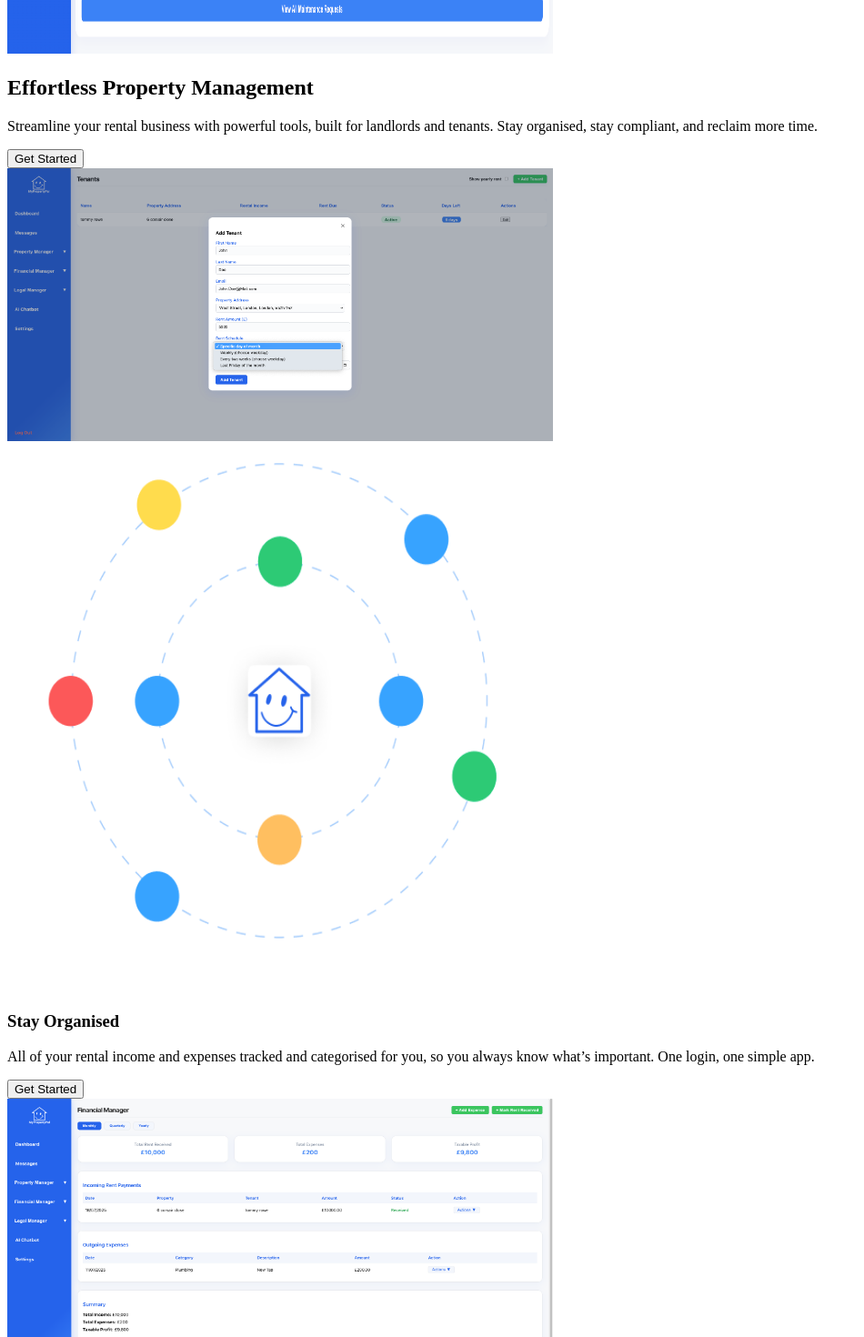
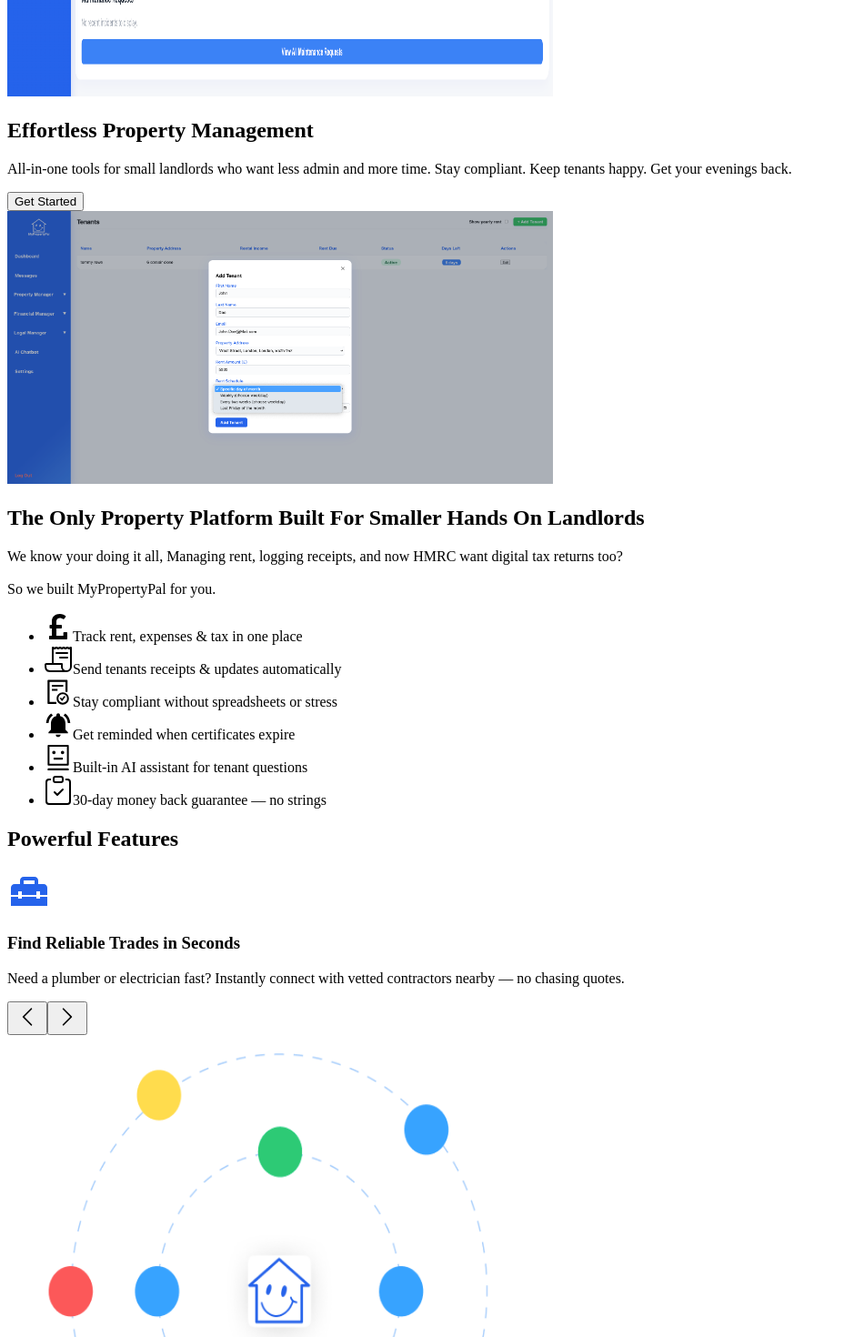
Before and after one commit to rubberduckies12/MyPropertyPal, a Next.js app in the folder marketing_site/: page / in a window 1280 px wide. Shown: the part 960-2430 px from the top of the page at 91% size, without its empty margins (0-950 px from the left). Built offline with nearby package versions, Linux system fonts and the light colour scheme.

Commit message:
landing updates

```diff
--- a/marketing_site/src/pages/home/home.jsx
+++ b/marketing_site/src/pages/home/home.jsx
@@ -3,15 +3,16 @@
 import MobileHeader from "../../components/mobile/mobileHeader";
 import Footer from "../../components/desktop/desktopFooter";
 import { MdOutlineNotificationsActive, MdGavel, MdHomeRepairService, MdPeople, MdOutlineManageAccounts } from "react-icons/md";
-import { HiOutlineDocument, HiOutlineChatBubbleLeftRight, HiOutlineWrenchScrewdriver, HiOutlineBolt } from "react-icons/hi2";
+import { HiOutlineDocument, HiOutlineChatBubbleLeftRight, HiOutlineWrenchScrewdriver, HiOutlineBolt, HiChevronLeft, HiChevronRight } from "react-icons/hi2";
 import { PiRobotLight } from "react-icons/pi";
-import { FaRegMoneyBillAlt } from "react-icons/fa";
+import { FaRegMoneyBillAlt, FaPoundSign } from "react-icons/fa";
 import { TbReportMoney } from "react-icons/tb";
-import { BsStars } from "react-icons/bs";
-import { BsHourglassSplit } from "react-icons/bs";
+import { BsStars, BsHourglassSplit, BsClipboardCheck } from "react-icons/bs";
 import Image from "next/image";
 import { useState, useEffect, useRef } from "react";
-import { HiChevronLeft, HiChevronRight } from "react-icons/hi2";
+import { AiOutlineFileDone, AiOutlineRobot } from "react-icons/ai";
+import { MdNotificationsActive } from "react-icons/md";
+import { IoReceiptOutline } from "react-icons/io5";
 
 const brand = "#2563eb";
 
@@ -52,57 +53,52 @@
     },
 ];
 
-// Example features for the slider, now with React Icons
+// All icons as functions for consistency
 const featureSlides = [
   {
-        title: "Tenant Messages",
-        description: "Communicate directly and securely with your tenants in one place.",
-        icon: <HiOutlineChatBubbleLeftRight size={48} color={brand} />,
+    title: "Tenant Chat, Without the Chaos",
+    description: "No more WhatsApps, emails or calls — message tenants securely and keep a record of everything in one place.",
+    icon: () => <HiOutlineChatBubbleLeftRight size={48} color={brand} />,
   },
   {
-        title: "Compliance Tracking",
-        description: "Track and manage all your compliance requirements with ease.",
-        icon: <MdGavel size={48} color={brand} />,
+    title: "Never Miss a Legal Deadline",
+    description: "Track gas safety, EPCs, and all compliance in one dashboard — with automatic alerts and reminders.",
+    icon: () => <MdGavel size={48} color={brand} />,
   },
   {
-        title: "Find Home Improvement Professionals",
-        description: "Easily connect with trusted tradespeople for any property job.",
-        icon: <MdHomeRepairService size={48} color={brand} />,
+    title: "Find Reliable Trades in Seconds",
+    description: "Need a plumber or electrician fast? Instantly connect with vetted contractors nearby — no chasing quotes.",
+    icon: () => <MdHomeRepairService size={48} color={brand} />,
   },
   {
-        title: "Tenant Management",
-        description: "Organise, track, and manage all your tenants from one dashboard.",
-        icon: <MdPeople size={48} color={brand} />,
+    title: "Tenant Records Made Simple",
+    description: "View tenancy agreements, rent status, and documents — all linked to the right tenant, automatically.",
+    icon: () => <MdPeople size={48} color={brand} />,
   },
   {
-        title: "Property Management",
-        description: "All your properties, documents, and tasks managed in one place.",
-        icon: <MdOutlineManageAccounts size={48} color={brand} />,
+    title: "One Dashboard for Everything",
+    description: "Track your entire portfolio, from rent collection to documents — no more spreadsheets or folder hunting.",
+    icon: () => <MdOutlineManageAccounts size={48} color={brand} />,
   },
   {
-        title: "Automated Rent Collection",
-        description: "Collect rent automatically with flexible, variable payment options.",
-        icon: <FaRegMoneyBillAlt size={48} color={brand} />,
+    title: "Handle Repairs Without Headaches",
+    description: "Tenants log issues, you update progress in a click. Everyone stays informed, no extra calls.",
+    icon: () => <HiOutlineWrenchScrewdriver size={48} color={brand} />,
   },
   {
-        title: "Maintenance Requests Tracking",
-        description: "Dedicated tools for tenants to submit and track maintenance requests.",
-        icon: <HiOutlineWrenchScrewdriver size={48} color={brand} />,
+    title: "AI Assistant, Always On",
+    description: "Instant help with any task — from rent queries to compliance questions. Your personal property sidekick.",
+    icon: () => <PiRobotLight size={48} color={brand} />,
   },
   {
-        title: "AI Support",
-        description: "Get instant answers and support with our built-in AI assistant.",
-        icon: <PiRobotLight size={48} color={brand} />,
+    title: "Snap Receipts, Done.",
+    description: "Log expenses instantly. Our AI auto-categorises and stores them — ready for tax season.",
+    icon: () => <HiOutlineBolt size={48} color={brand} />,
   },
   {
-        title: "AI Powered Expense Logging (BETA)",
-        description: "Log and categorise expenses automatically using AI (Beta).",
-        icon: <HiOutlineBolt size={48} color={brand} />,
-    },
-    {
-        title: "HMRC Compliant Tax Automation",
-        description: "Automate your tax calculations and submissions, fully HMRC compliant.",
-        icon: <TbReportMoney size={48} color={brand} />,
+    title: "Stress-Free Tax Submissions",
+    description: "Your rent, expenses and receipts — automatically formatted for HMRC’s MTD requirements.",
+    icon: () => <TbReportMoney size={48} color={brand} />,
   },
 ];
 
@@ -113,7 +109,7 @@
     const prev = () => setCurrent((c) => (c === 0 ? featureSlides.length - 1 : c - 1));
     const next = () => setCurrent((c) => (c === featureSlides.length - 1 ? 0 : c + 1));
 
-    // Auto-advance every 4 seconds
+    // Auto-advance every 3 seconds
     useEffect(() => {
         intervalRef.current = setInterval(() => {
             setCurrent((c) => (c === featureSlides.length - 1 ? 0 : c + 1));
@@ -135,7 +131,7 @@
             <h2 className="text-2xl font-bold text-center mb-8">Powerful Features</h2>
             <div className="relative w-full flex flex-col items-center">
                 <div className="bg-white rounded-2xl shadow-lg p-10 w-full flex flex-col items-center transition-all duration-300">
-                    <div className="mb-4">{featureSlides[current].icon}</div>
+                    <div className="mb-4">{featureSlides[current].icon()}</div>
                     <h3 className="text-xl font-bold mb-2 text-[#2563eb] text-center">{featureSlides[current].title}</h3>
                     <p className="text-gray-700 text-center">{featureSlides[current].description}</p>
                 </div>
@@ -209,6 +205,9 @@
                     <h1 className="text-2xl md:text-5xl font-extrabold mb-4 md:mb-6 text-[#2563eb] leading-tight">
                         Win Back your Time <br className="hidden md:block" />with MyPropertyPal
                     </h1>
+                    <h2 className="text-lg md:text-2xl font-semibold mb-2 text-[#2563eb] tracking-tight leading-snug" style={{ letterSpacing: "-0.5px" }}>
+  Manage your rentals in <span className="bg-yellow-100 px-2 rounded">minutes</span> not hours
+</h2>
                     <p className="text-base md:text-lg text-gray-700 mb-6 md:mb-8">
                         30-Day Money Back Guarantee. No Questions Asked.
                     </p>
@@ -242,9 +241,7 @@
                         <span className="bg-yellow-100 px-2 rounded">Management</span>
                     </h2>
                     <p className="text-gray-700 mb-6 text-center md:text-left">
-                        Streamline your rental business with powerful tools, built for
-                        landlords and tenants. Stay organised, stay compliant, and reclaim
-                        more time.
+                        All-in-one tools for small landlords who want less admin and more time. Stay compliant. Keep tenants happy. Get your evenings back.
                     </p>
                     <button
                         className="border-2 border-[#2563eb] text-[#2563eb] font-semibold rounded-lg px-8 py-3 hover:bg-[#2563eb] hover:text-white transition w-full md:w-auto text-center"
@@ -253,11 +250,10 @@
                         Get Started
                     </button>
                 </div>
-                {/* Feature Section 1 image box (2) */}
                 <div className="flex justify-center">
                     <div className="w-full max-w-md h-64 bg-blue-100 rounded-2xl flex items-center justify-center overflow-hidden">
                         <Image
-                            src="/add-tenants.png" // <-- updated to your dashboard preview
+                            src="/add-tenants.png"
                             alt="Add Tenants Preview"
                             width={600}
                             height={300}
@@ -268,6 +264,45 @@
                 </div>
             </section>
 
+            {/* Everything Your Tenants Need, In One Place */}
+            <section className="bg-[#2563eb] py-20 px-6 text-white text-center">
+                <h2 className="text-3xl font-bold mb-4">
+                    The Only Property Platform Built For Smaller Hands On Landlords
+                </h2>
+                <p className="max-w-2xl mx-auto text-lg">
+                    We know your doing it all, Managing rent, logging receipts, and now HMRC want digital tax returns too?
+                    <br /><br />So we built MyPropertyPal for you.
+                </p>
+                <ul className="grid grid-cols-1 sm:grid-cols-2 gap-4 max-w-2xl mx-auto mt-6 mb-2">
+                    <li className="flex flex-col items-center text-white">
+                        <FaPoundSign size={32} className="mb-2" />
+                        <span className="text-base font-medium text-center">Track rent, expenses & tax in one place</span>
+                    </li>
+                    <li className="flex flex-col items-center text-white">
+                        <IoReceiptOutline size={32} className="mb-2" />
+                        <span className="text-base font-medium text-center">Send tenants receipts & updates automatically</span>
+                    </li>
+                    <li className="flex flex-col items-center text-white">
+                        <AiOutlineFileDone size={32} className="mb-2" />
+                        <span className="text-base font-medium text-center">Stay compliant without spreadsheets or stress</span>
+                    </li>
+                    <li className="flex flex-col items-center text-white">
+                        <MdNotificationsActive size={32} className="mb-2" />
+                        <span className="text-base font-medium text-center">Get reminded when certificates expire</span>
+                    </li>
+                    <li className="flex flex-col items-center text-white">
+                        <AiOutlineRobot size={32} className="mb-2" />
+                        <span className="text-base font-medium text-center">Built-in AI assistant for tenant questions</span>
+                    </li>
+                    <li className="flex flex-col items-center text-white">
+                        <BsClipboardCheck size={32} className="mb-2" />
+                        <span className="text-base font-medium text-center">30-day money back guarantee — no strings</span>
+                    </li>
+                </ul>
+            </section>
+
+            {/* Powerful Features section */}
+            <FeaturesSlider />
 
             {/* Stay Organised Section - graph left, text right */}
             <section className="max-w-7xl mx-auto grid md:grid-cols-2 gap-12 items-center px-6 py-20">
@@ -278,7 +313,6 @@
                         alt="Stay Organised Graphic"
                         width={600}
                         height={600}
-                        //className="rounded-xl shadow"
                         priority={false}
                     />
                 </div>
@@ -286,8 +320,9 @@
                 <div className="flex flex-col items-center md:items-start text-center md:text-left w-full">
                     <h3 className="text-2xl font-bold mb-4">Stay Organised</h3>
                     <p className="text-gray-700 mb-6 max-w-xl">
-                        All of your rental income and expenses tracked and categorised for you,
-                        so you always know what’s important. One login, one simple app.
+                        Never lose track of a payment or receipt again.
+                        All your rental income, expenses, and tax records, automatically categorised, beautifully presented,
+                        and always up to date. One login. One place. Zero spreadsheets.
                     </p>
                     <button
                         className="border-2 border-[#2563eb] text-[#2563eb] font-semibold rounded-lg px-8 py-3 hover:bg-[#2563eb] hover:text-white transition w-full md:w-auto text-center"
@@ -303,7 +338,7 @@
                 <div className="flex justify-center order-2 md:order-1">
                     <div className="w-full max-w-md h-64 bg-blue-100 rounded-2xl flex items-center justify-center overflow-hidden">
                         <Image
-                        src="/finances.png" // <-- updated to your dashboard preview
+                            src="/finances.png"
                             alt="Finances Preview"
                             width={600}
                             height={300}
@@ -314,12 +349,12 @@
                 </div>
                 <div className="order-1 md:order-2 flex flex-col items-center md:items-start text-center md:text-left w-full">
                     <h2 className="text-3xl font-bold mb-4">
-                    Stay Compliant {" "}
+                        Stay Compliant{" "}
                         <span className="bg-yellow-100 px-2 rounded">Effortlessly</span>
                     </h2>
                     <p className="text-gray-700 mb-6">
-                    Whether you’re managing a single property or a whole portfolio, we’re
-                    here to support you every step. MyPropertyPal is always by your side.
+                        From gas saftey to EPC, never miss a deadline. We'll track your legal obligations and remind You
+                        before anything is due. So you stay compliant without stress.
                     </p>
                     <button
                         className="border-2 border-[#2563eb] text-[#2563eb] font-semibold rounded-lg px-8 py-3 hover:bg-[#2563eb] hover:text-white transition w-full md:w-auto text-center"
@@ -327,7 +362,7 @@
                     >
                         Get Started
                     </button>
-            </div> {/* <-- Add this line to close the div */}
+                </div>
             </section>
 
             {/* Pricing Table */}
@@ -336,8 +371,9 @@
                     Choose Your Plan
                 </h2>
                 <p className="text-center text-gray-700 mb-12">
-                    Whether you want to manage your first buy to let, or your seventh HMO or
-                    hundreds! We have a plan for you.
+                    Whether you're renting out your first flat or juggling a handful of properties,
+                    MyPropertyPal is built with you in mind. <br /><br />
+                    <span className="font-semibold">Start simple. Grow with confidence.</span>
                 </p>
                 {/* Billing toggle */}
                 <div className="flex justify-center mb-8">
@@ -419,19 +455,15 @@
                 </div>
             </section>
 
-            {/* Blue CTA Section */}
-            <section className="bg-[#2563eb] py-20 px-6 text-white text-center">
-                <h2 className="text-3xl font-bold mb-4">
-                    Everything Your Tenants Need, In One Place
+            {/* Bottom blue guarantee section */}
+            <section className="bg-[#2563eb] py-16 px-6 text-white text-center">
+    <h2 className="text-2xl md:text-3xl font-bold mb-4">
+        Built for landlords. Backed by a 30-day money-back guarantee.
     </h2>
-                <p className="max-w-2xl mx-auto text-lg">
-                    From maintenance requests to messages, our tenant portal gives your renters
-                    a simple, secure way to manage their rental experience, No emails. No confusion.
-                    Just a better way to communicate.
+    <p className="max-w-xl mx-auto text-lg">
+        Try MyPropertyPal with no risk — cancel anytime, no questions asked.
     </p>
 </section>
-            <FeaturesSlider />
-
             <Footer />
         </div>
     );
```
Lines whose indentation alone changed are shown as unchanged.
